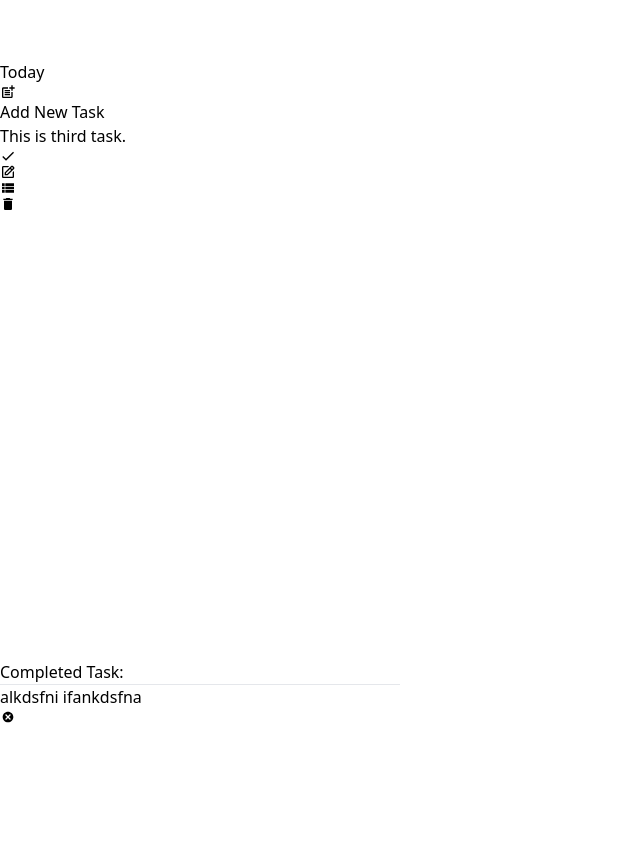
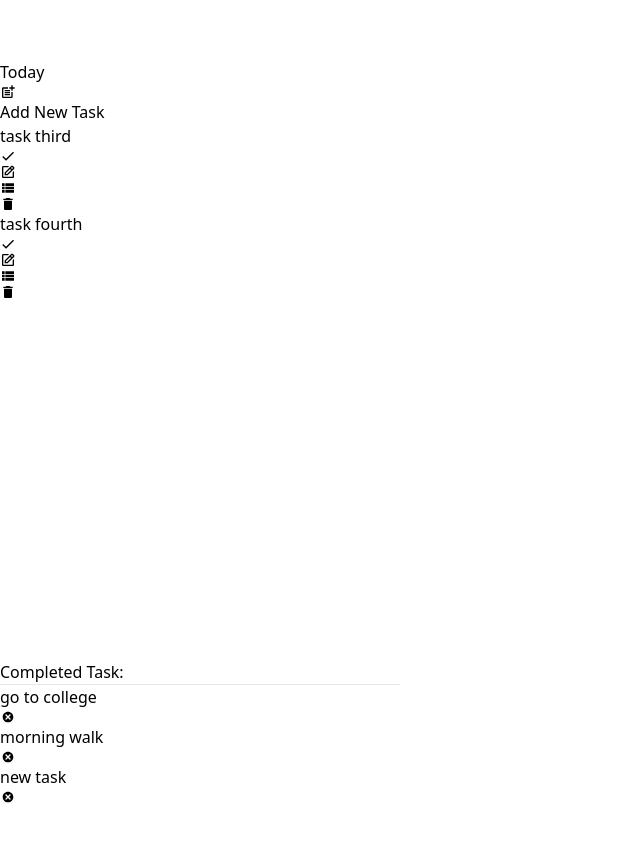
Before and after one commit to harisharanChaulagain/To-Do-List, a React (Vite) app: page / in a window 1280 px wide. Shown: the part 540-1382 px from the top of the page, without its empty margins (0-640 px from the left). Built offline with nearby package versions, Linux system fonts and the light colour scheme; data requests are answered from the project's data file.

Commit message:
Completed task list

```diff
--- a/db.json
+++ b/db.json
@@ -1,10 +1,36 @@
 {
   "tasks": [
     {
-      "id": 1685151541148,
-      "title": "This is third task.",
-      "description": "This is the description of third task.",
-      "dateTime": "2023-05-27T19:24"
+      "id": 1685244473641,
+      "title": "task third",
+      "description": "this is third task",
+      "dateTime": "2023-05-28T00:12"
+    },
+    {
+      "id": 1685244490085,
+      "title": "task fourth",
+      "description": "this is fourth task",
+      "dateTime": "2023-05-28T09:14"
+    }
+  ],
+  "completedtasks": [
+    {
+      "id": 1685243423611,
+      "title": "go to college",
+      "description": "go to college\n",
+      "dateTime": "2023-05-28T11:55"
+    },
+    {
+      "title": "morning walk",
+      "description": "morning walk ",
+      "dateTime": "2023-05-28T04:35",
+      "id": 1685243423612
+    },
+    {
+      "title": "new task",
+      "description": "new task ",
+      "dateTime": "2023-05-28T09:14",
+      "id": 1685243423613
     }
   ]
 }
--- a/src/components/CompletedTask.jsx
+++ b/src/components/CompletedTask.jsx
@@ -1,7 +1,44 @@
-import React from "react";
-import {TiDelete} from "react-icons/ti";
+import React, { useEffect, useState } from "react";
+import axios from "axios";
+import { TiDelete } from "react-icons/ti";
 
 const CompletedTask = () => {
+  const [tasks, setTasks] = useState([]);
+
+  const handleDeleteTask = async(taskId) => {
+    try {
+      const response = await axios.delete(
+        `http://localhost:8000/completedtasks/${taskId}`
+      );
+
+      if (response.status === 200) {
+        // Task deleted successfully
+        console.log("Task deleted:", taskId);
+
+        // Update the tasks list
+        setTasks((prevTasks) => prevTasks.filter((task) => task.id !== taskId));
+      } else {
+        // Handle error response
+        console.log("Failed to delete task");
+      }
+    } catch (error) {
+      // Handle network error
+      console.log("Error:", error);
+    }
+  }
+
+  useEffect(() => {
+    axios
+      .get("http://localhost:8000/completedtasks")
+      .then((response) => {
+        const tasksData = response.data;
+        setTasks(tasksData);
+      })
+      .catch((error) => {
+        console.error("Error:", error);
+      });
+  }, []);
+
   return (
     <div
       className="bg-gray-800 text-green-500 rounded shadow m-10"
@@ -12,10 +49,18 @@ const CompletedTask = () => {
 
       <div className="mx-5 flex">
         <ul>
-          <li>alkdsfni ifankdsfna </li>
-        </ul>
-        <ul className="text-red-500 text-2xl font-bold">
-        <TiDelete/>
+          {tasks.map((task) => (
+            <div key={task.id} className="flex justify-between">
+              <li>{task.title}</li>
+              <li className="flex">
+                <li className="text-red-500 text-2xl font-bold cursor-pointer">
+                  <TiDelete
+                  onClick={() => handleDeleteTask(task.id)}
+                  />
+                </li>
+              </li>
+            </div>
+          ))}
         </ul>
       </div>
     </div>
--- a/src/components/MainComponent.jsx
+++ b/src/components/MainComponent.jsx
@@ -47,6 +47,7 @@ const MainComponent = () => {
       if (response.status === 200) {
         // Task deleted successfully
         console.log("Task deleted:", taskId);
+
         // Update the tasks list
         setTasks((prevTasks) => prevTasks.filter((task) => task.id !== taskId));
       } else {
@@ -58,6 +59,41 @@ const MainComponent = () => {
       console.log("Error:", error);
     }
   };
+
+//completed task
+const handleDoneTask = async(taskId) => {
+  try {
+    const response = await axios.delete(
+      `http://localhost:8000/tasks/${taskId}`
+    );
+
+    if (response.status === 200) {
+      // Task deleted successfully
+      console.log("Task deleted:", taskId);
+
+      // Get the deleted task
+    const doneTask = tasks.find((task) => task.id === taskId);
+
+    // Add the deleted task to completed tasks
+    const completedTaskData = {
+      title: doneTask.title,
+      description: doneTask.description,
+      dateTime: doneTask.dateTime
+    };
+    await axios.post("http://localhost:8000/completedtasks", completedTaskData);
+
+      // Update the tasks list
+      setTasks((prevTasks) => prevTasks.filter((task) => task.id !== taskId));
+    } else {
+      // Handle error response
+      console.log("Failed to delete task");
+    }
+  } catch (error) {
+    // Handle network error
+    console.log("Error:", error);
+  }
+}
+
 
   return (
     <div className="m-10" style={{ height: "600px", width: "740px" }}>
@@ -76,7 +112,9 @@ const MainComponent = () => {
             <li>{task.title}</li>
             <li className="flex">
               <li>
-                <MdDone className="text-green-500 hover:scale-125 transition-transform duration-300 cursor-pointer" />
+                <MdDone className="text-green-500 hover:scale-125 transition-transform duration-300 cursor-pointer"
+                onClick={() => handleDoneTask(task.id)}
+                />
               </li>
               <li>
                 <BiEdit className="text-orange-500 hover:scale-125 transition-transform duration-300 cursor-pointer" />
```
